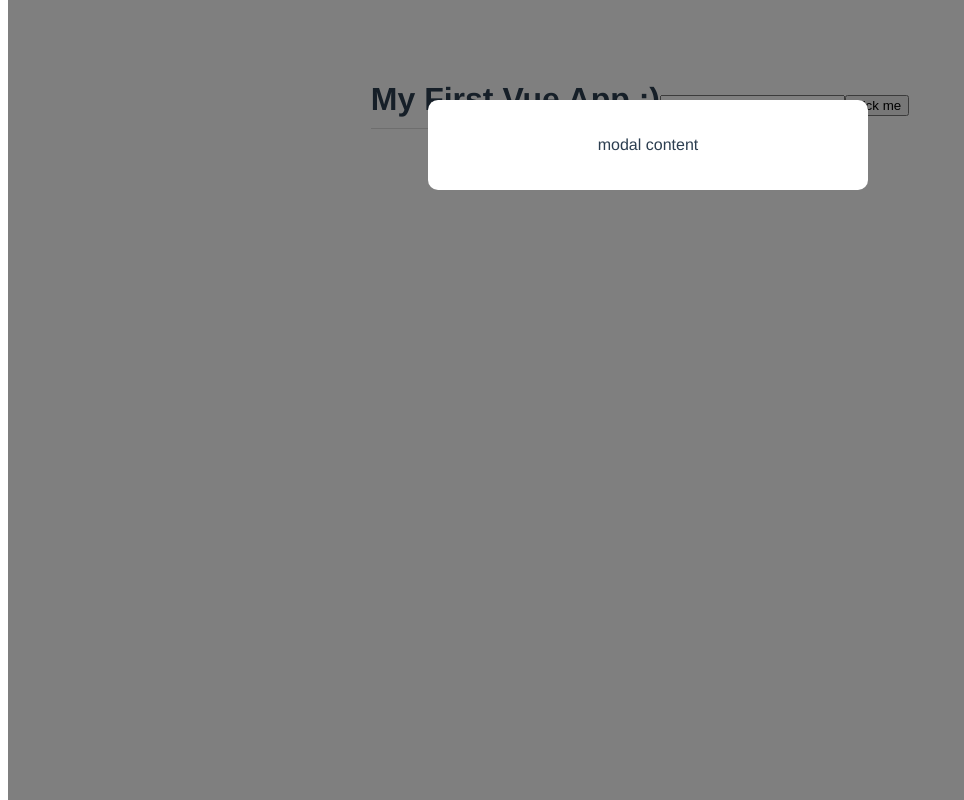
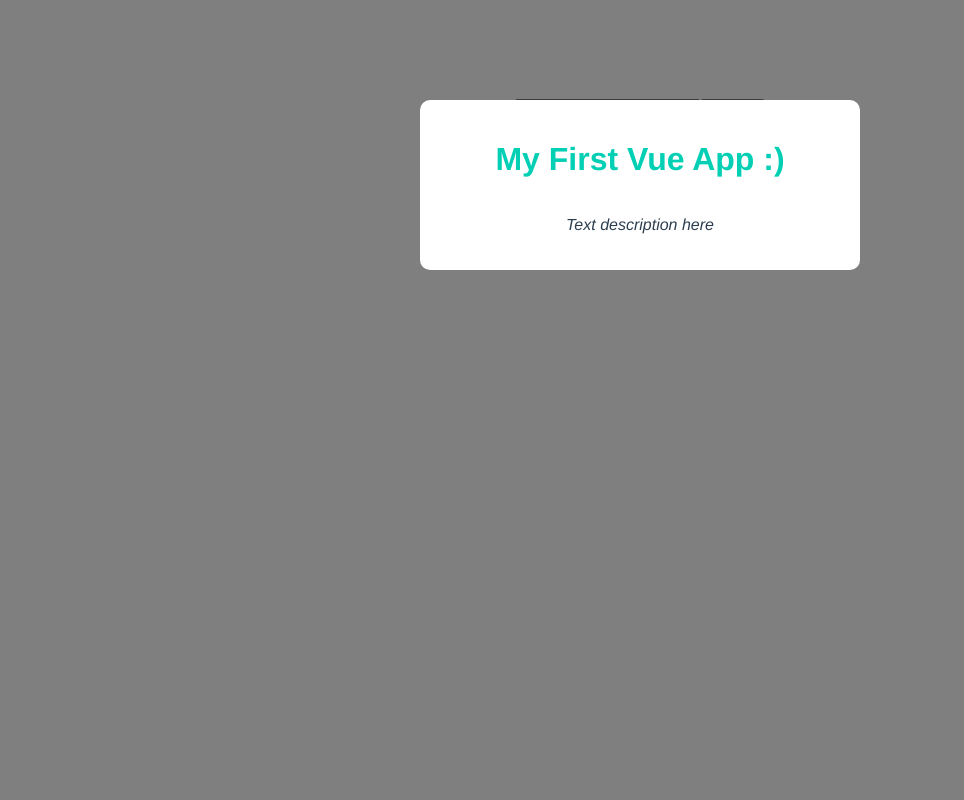
Before and after one commit to tomrlh/vue-firebase, a Vue app in the folder modal-project/: page / in a window 1280 px wide. Shown: the whole page, without its empty margins (0-964 px from the left). Built offline with nearby package versions, Linux system fonts and the light colour scheme.

Commit message:
25 Passing Data with Props

```diff
--- a/modal-project/src/App.vue
+++ b/modal-project/src/App.vue
@@ -4,7 +4,7 @@
   <input type="text" ref="name" />
   <button @click="handleClick">click me</button>
 
-  <Modal />
+  <Modal :header="header" :text="text" theme="sale-not-matching" />
 </template>
 
 <script>
@@ -17,7 +17,8 @@
   },
   data() {
     return {
-      title: "My First Vue App :)",
+      header: "My First Vue App :)",
+      text: "Text description here",
     };
   },
   methods: {
--- /dev/null
+++ b/modal-project/src/assets/css/global.css
@@ -0,0 +1,6 @@
+body {
+  margin: 0;
+}
+p {
+  font-style: italic;
+}
--- a/modal-project/src/components/Modal.vue
+++ b/modal-project/src/components/Modal.vue
@@ -1,10 +1,17 @@
 <template>
   <div class="backdrop">
-    <div class="modal">
-      <p>modal content</p>
+    <div class="modal" :class="{ sale: theme === 'sale' }">
+      <h1>{{ header }}</h1>
+      <p>{{ text }}</p>
     </div>
   </div>
 </template>
+
+<script>
+export default {
+  props: ["header", "text", "theme"],
+};
+</script>
 
 <style>
 .modal {
@@ -21,4 +28,19 @@
   width: 100%;
   height: 100%;
 }
+.modal h1 {
+  color: #03cfb4;
+  border: none;
+  padding: 0;
+}
+.modal p {
+  /*font-style: normal;*/
+}
+.modal.sale {
+  background: crimson;
+  color: white;
+}
+.modal.sale h1 {
+  color: white;
+}
 </style>
--- a/modal-project/src/main.js
+++ b/modal-project/src/main.js
@@ -1,4 +1,5 @@
 import { createApp } from "vue";
 import App from "./App.vue";
+import "./assets/css/global.css";
 
 createApp(App).mount("#app");
```
